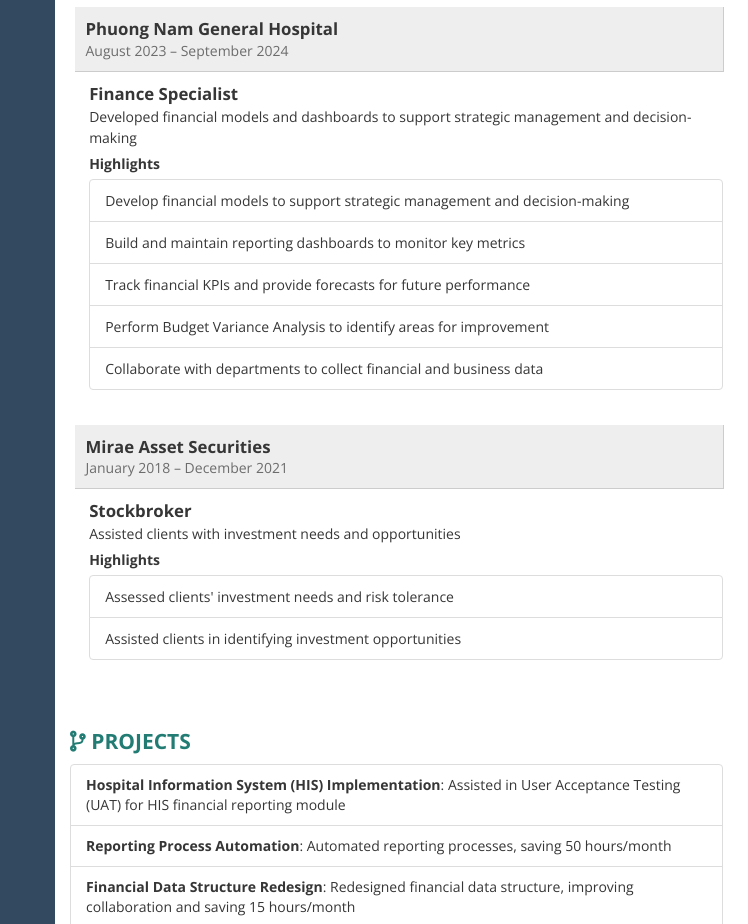
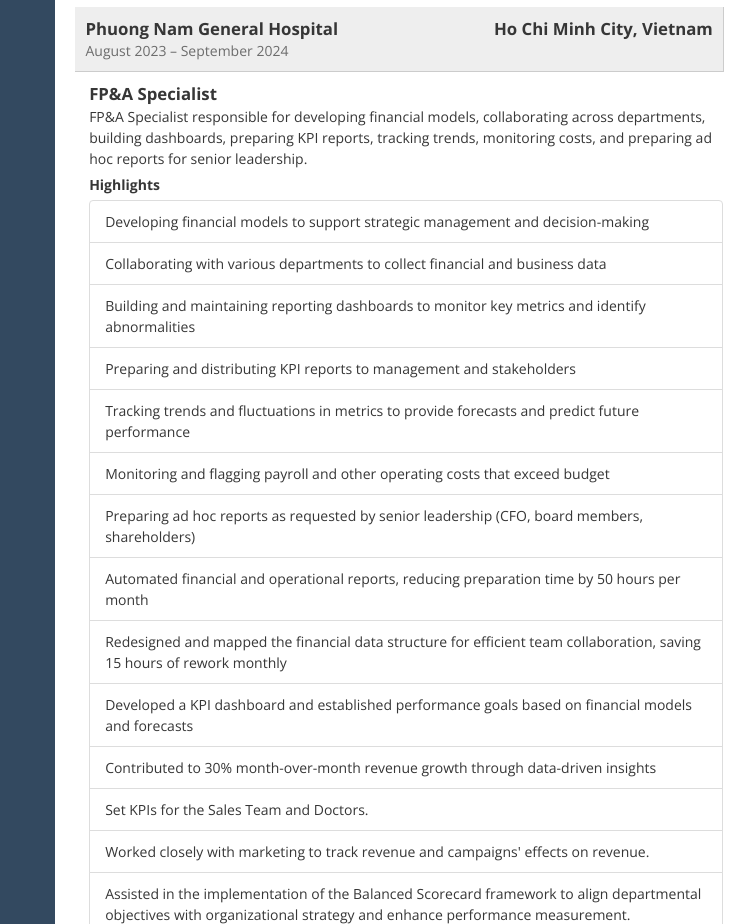
Before and after one commit to gahoccode/tamle.resume, a website: page index.html in a window 1280 px wide. Shown: the part 483-1407 px from the top of the page, 0-748 px from the left. Drawn offline with nearby package versions, Linux system fonts and the light colour scheme.

Commit message:
Adding more details

```diff
--- a/index.html
+++ b/index.html
@@ -414,22 +414,34 @@
                   <div class="details">
                     <div class="where">
                       Phuong Nam General Hospital
+                      <div class="pull-right">
+                        Ho Chi Minh City, Vietnam
+                      </div>
                     </div>
                     <div class="year">August 2023 – September 2024</div>
                   </div>
                 </div>
                 <div class="row">
                   <div class="job-details col-xs-11">
-                    <div class="profession">Finance Specialist</div>
+                    <div class="profession">FP&amp;A Specialist</div>
                     <div class="description">
-                      Developed financial models and dashboards to support strategic management and decision-making
+                      FP&A Specialist responsible for developing financial models, collaborating across departments, building dashboards, preparing KPI reports, tracking trends, monitoring costs, and preparing ad hoc reports for senior leadership.
                       <div class="highlights">Highlights</div>
                       <ul class="list-group">
-                        <li class="list-group-item">Develop financial models to support strategic management and decision-making</li>
-                        <li class="list-group-item">Build and maintain reporting dashboards to monitor key metrics</li>
-                        <li class="list-group-item">Track financial KPIs and provide forecasts for future performance</li>
-                        <li class="list-group-item">Perform Budget Variance Analysis to identify areas for improvement</li>
-                        <li class="list-group-item">Collaborate with departments to collect financial and business data</li>
+                        <li class="list-group-item">Developing financial models to support strategic management and decision-making</li>
+                        <li class="list-group-item">Collaborating with various departments to collect financial and business data</li>
+                        <li class="list-group-item">Building and maintaining reporting dashboards to monitor key metrics and identify abnormalities</li>
+                        <li class="list-group-item">Preparing and distributing KPI reports to management and stakeholders</li>
+                        <li class="list-group-item">Tracking trends and fluctuations in metrics to provide forecasts and predict future performance</li>
+                        <li class="list-group-item">Monitoring and flagging payroll and other operating costs that exceed budget</li>
+                        <li class="list-group-item">Preparing ad hoc reports as requested by senior leadership (CFO, board members, shareholders)</li>
+                        <li class="list-group-item">Automated financial and operational reports, reducing preparation time by 50 hours per month</li>
+                        <li class="list-group-item">Redesigned and mapped the financial data structure for efficient team collaboration, saving 15 hours of rework monthly</li>
+                        <li class="list-group-item">Developed a KPI dashboard and established performance goals based on financial models and forecasts</li>
+                        <li class="list-group-item">Contributed to 30% month-over-month revenue growth through data-driven insights</li>
+                        <li class="list-group-item">Set KPIs for the Sales Team and Doctors.</li>
+                        <li class="list-group-item">Worked closely with marketing to track revenue and campaigns' effects on revenue.</li>
+                        <li class="list-group-item">Assisted in the implementation of the Balanced Scorecard framework to align departmental objectives with organizational strategy and enhance performance measurement.</li>
                       </ul>
                     </div>
                   </div>
@@ -453,6 +465,10 @@
                       <ul class="list-group">
                         <li class="list-group-item">Assessed clients' investment needs and risk tolerance</li>
                         <li class="list-group-item">Assisted clients in identifying investment opportunities</li>
+                        <li class="list-group-item">Searched and developed a system of individual clients.</li>
+                        <li class="list-group-item">Assessed clients’ investment needs and risk tolerance to address issues like capital allocation and holding periods.</li>
+                        <li class="list-group-item">Assisted clients in identifying investment opportunities and recognizing market risks in various economic phases.</li>
+                        <li class="list-group-item">Created market bulletins, industry analysis reports, and provided forecasts.</li>
                       </ul>
                     </div>
                   </div>
```
Also changed, not shown: resume.json (+10 -3 lines), 1 other file.
